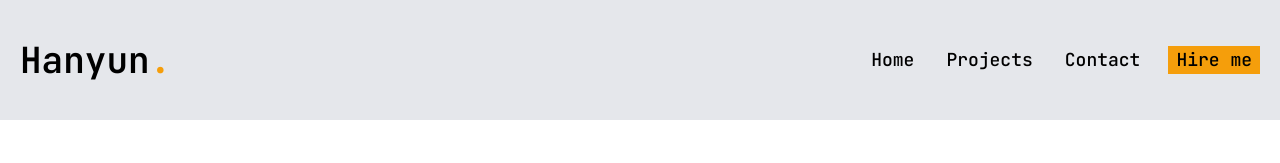
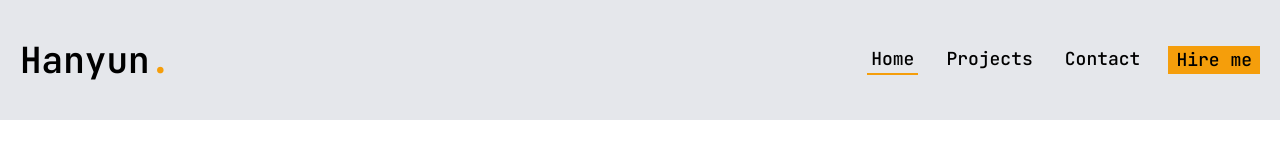
Before and after one commit to Hanyun1/hanyun-portfolio, a Next.js app: page /intro in a window 1280 px wide. Shown: the top 163 px of the page. Built offline with nearby package versions, Linux system fonts and the light colour scheme.

Commit message:
navigation bar adjustment

```diff
--- a/src/app/contact/page.jsx
+++ b/src/app/contact/page.jsx
@@ -24,7 +24,10 @@ const Contact = () => {
   };
 
   return (
-    <section id="contact" className="container pt-20 items-center justify-between">
+    <section
+      id="contact"
+      className="container pt-20 items-center justify-between"
+    >
       <div className="container p-4 bg-gray-100 flex flex-col gap-5 rounded">
         <div className="text-2xl font-bold ">Contact Me</div>
 
--- a/src/app/globals.css
+++ b/src/app/globals.css
@@ -1,6 +1,10 @@
 @tailwind base;
 @tailwind components;
 @tailwind utilities;
+
+html {
+  @apply scroll-smooth;
+}
 
 @layer base {
   /* :root {
--- a/src/app/intro/page.jsx
+++ b/src/app/intro/page.jsx
@@ -4,10 +4,9 @@ import Social from "@/components/home/Social";
 import { Button } from "@/components/ui/button";
 import { FileDownIcon } from "lucide-react";
 
-
 const Intro = () => {
   return (
-    <section id="home" className="h-[800px]">
+    <section id="home">
       <div className="container h-full mx-auto">
         <div className="pt-10 flex flex-col md:flex-row items-center justify-between gap-10">
           <div className="basis-3/5 order-2 md:order-none flex flex-col items-center gap-10 ">
@@ -56,7 +55,6 @@ const Intro = () => {
         </div>
       </div>
     </section>
-
   );
 };
 
--- a/src/app/page.jsx
+++ b/src/app/page.jsx
@@ -1,21 +1,19 @@
-import RootLayout from "./layout";
 import Projects from "./projects/page";
 import Contact from "./contact/page";
 import Intro from "./intro/page";
 
-
 const Home = () => {
   return (
     <>
-    <section id="home">
-      <Intro/>
-    </section>
-    <section id="projects">
-    <Projects/>
-    </section>
-    <section id="contact">
-    <Contact/>
-    </section>
+      <section id="home" className="min-h-screen scroll-mt-32">
+        <Intro />
+      </section>
+      <section id="projects" className="min-h-screen scroll-mt-32">
+        <Projects />
+      </section>
+      <section id="contact" className="min-h-screen scroll-mt-32">
+        <Contact />
+      </section>
     </>
   );
 };
--- a/src/app/projects/page.jsx
+++ b/src/app/projects/page.jsx
@@ -44,7 +44,10 @@ const Projects = () => {
   };
 
   return (
-    <section id="projects" className="container pt-10 flex flex-col xl:flex-row items-center justify-between gap-4">
+    <section
+      id="projects"
+      className="container pt-10 flex flex-col xl:flex-row items-center justify-between gap-4"
+    >
       <div className="container p-1 basis-2/5 xl:order-2">
         <Skills
           skills={skills}
--- a/src/components/Header.jsx
+++ b/src/components/Header.jsx
@@ -4,7 +4,7 @@ import MobileNav from "./MobileNav";
 
 const Header = () => {
   return (
-    <header className="py-3 xl:py-5 bg-gray-200">
+    <header className="sticky top-0 z-50 py-3 xl:py-5 bg-gray-200">
       <div className="container flex mx-auto px-5 py-5 items-center justify-between">
         {/* logo */}
         <Link href="/">
--- a/src/components/MobileNav.jsx
+++ b/src/components/MobileNav.jsx
@@ -1,15 +1,41 @@
 "use client";
 import Link from "next/link";
-import { usePathname } from "next/navigation";
+import { useState, useEffect } from "react";
 import { Sheet, SheetContent, SheetTitle, SheetTrigger } from "./ui/sheet";
 import { RiMenu3Line } from "react-icons/ri";
 
 const MobileNav = ({ className }) => {
-  const pathname = usePathname();
+  const [activeHash, setActiveHash] = useState("");
+
+  useEffect(() => {
+    const handleScroll = () => {
+      const sections = document.querySelectorAll("section[id]");
+      let currentHash = "";
+
+      sections.forEach((section) => {
+        const sectionTop = section.offsetTop - window.innerHeight * 0.3;
+        if (window.scrollY >= sectionTop) {
+          currentHash = `#${section.id}`;
+        }
+      });
+
+      setActiveHash(currentHash);
+    };
+
+    if (window.location.hash) {
+      setActiveHash(window.location.hash);
+    }
+    window.addEventListener("scroll", handleScroll);
+
+    return () => {
+      window.removeEventListener("scroll", handleScroll);
+    };
+  }, []);
+
   const navLinks = [
-    { href: "/", name: "Home" },
-    { href: "/projects", name: "Projects" },
-    { href: "/contact", name: "Contact" },
+    { href: "#home", name: "Home" },
+    { href: "#projects", name: "Projects" },
+    { href: "#contact", name: "Contact" },
   ];
 
   return (
@@ -29,20 +55,22 @@ const MobileNav = ({ className }) => {
           </SheetTitle>
 
           <div className="flex flex-col gap-5 justify-center items-center">
-            {navLinks.map((link, index) => {
-              return (
+            {navLinks.map((link, index) => (
               <Link
+                key={index}
                 href={link.href}
-                  key={index}
-                  className={`${link.href === pathname && "border-b-2 border-bright"} text-lg px-1 font-medium relative group`}
+                className={`${
+                  activeHash === link.href ? "border-b-2 border-bright" : ""
+                } text-lg px-1 font-medium relative group`}
               >
                 {link.name}
                 <span
-                    className={`${link.href !== pathname && "underline-animation"}`}
+                  className={`${
+                    activeHash === link.href ? "" : "underline-animation"
+                  }`}
                 ></span>
               </Link>
-              );
-            })}
+            ))}
           </div>
         </SheetContent>
       </Sheet>
--- a/src/components/Nav.jsx
+++ b/src/components/Nav.jsx
@@ -1,9 +1,35 @@
 "use client";
+import { useState, useEffect } from "react";
 import Link from "next/link";
-import { usePathname } from "next/navigation";
 
 const Nav = ({ className }) => {
-  const pathname = usePathname();
+  const [activeHash, setActiveHash] = useState("");
+
+  useEffect(() => {
+    const handleScroll = () => {
+      const sections = document.querySelectorAll("section[id]");
+      let currentHash = "";
+
+      sections.forEach((section) => {
+        const sectionTop = section.offsetTop - window.innerHeight * 0.3;
+        if (window.scrollY >= sectionTop) {
+          currentHash = `#${section.id}`;
+        }
+      });
+
+      setActiveHash(currentHash);
+    };
+
+    if (window.location.hash) {
+      setActiveHash(window.location.hash);
+    }
+    window.addEventListener("scroll", handleScroll);
+
+    return () => {
+      window.removeEventListener("scroll", handleScroll);
+    };
+  }, []);
+
   const navLinks = [
     { href: "#home", name: "Home" },
     { href: "#projects", name: "Projects" },
@@ -11,23 +37,23 @@ const Nav = ({ className }) => {
   ];
 
   return (
-    <nav className={`${className}`}>
-      {navLinks.map((link, index) => {
-        return (
+    <nav className={className}>
+      {navLinks.map((link, index) => (
         <Link
+          key={index}
           href={link.href}
-          smooth={true}
-          duration={500}
-          key={index}
-            className={`${link.href === pathname && "border-b-2 border-bright"} text-lg px-1 font-medium relative group`}
+          className={`${
+            activeHash === link.href ? "border-b-2 border-bright" : ""
+          } text-lg px-1 font-medium relative group`}
         >
           {link.name}
           <span
-              className={`${link.href !== pathname && "underline-animation"}`}
+            className={`${
+              activeHash === link.href ? "" : "underline-animation"
+            }`}
           ></span>
         </Link>
-        );
-      })}
+      ))}
     </nav>
   );
 };
```
Lines whose indentation alone changed are shown as unchanged.
